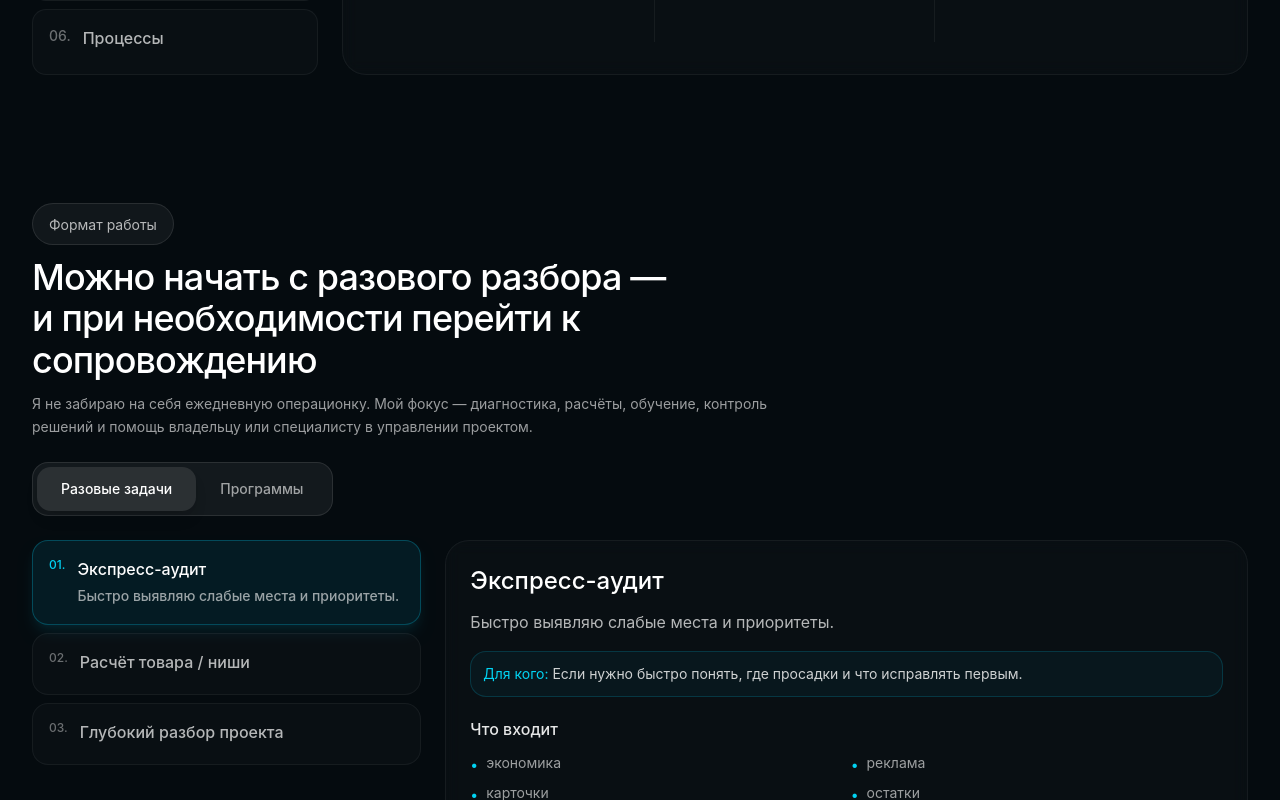
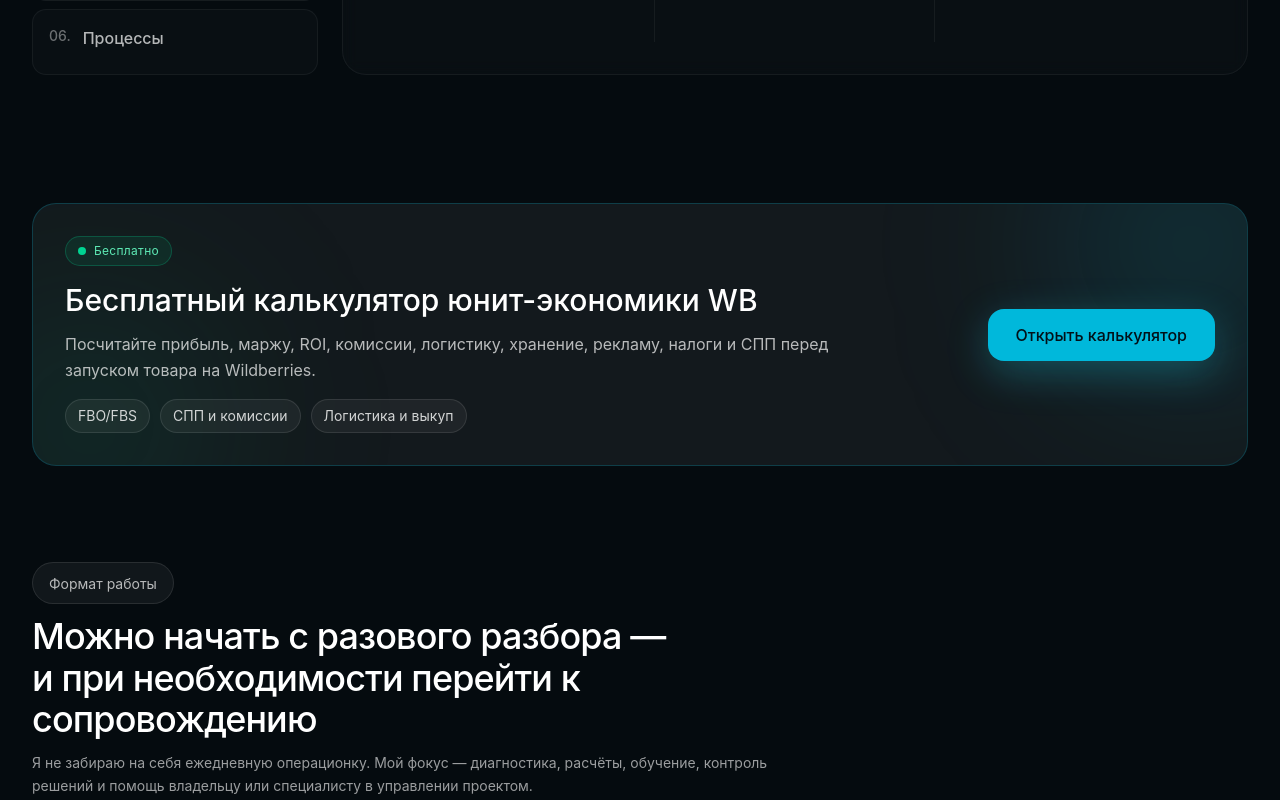
Before and after one commit to zubarevmarketplace/zubarevmarketplace.github.io, a React (Vite) app: page / in a window 1280 px wide. Shown: the part 2860-3660 px from the top of the page. Built offline with nearby package versions, Linux system fonts and the light colour scheme.

Commit message:
Fix calculator route matching for /calculator and legacy alias (#17)
* Fix calculator route matching for trailing slashes

* Add prominent WB calculator promo block on landing

```diff
--- a/src/app/App.tsx
+++ b/src/app/App.tsx
@@ -544,6 +544,48 @@ export default function App() {
         </div>
       </section>
 
+      {/* WB Calculator Promo Section */}
+      <section className="relative z-10 px-4 md:px-8 py-8 md:py-12 max-w-[1400px] mx-auto">
+        <div className="relative overflow-hidden rounded-3xl border border-cyan-400/20 bg-[#0B141C]/85 supports-[backdrop-filter]:bg-white/[0.06] p-5 md:p-8">
+          <div className="absolute -top-20 -right-16 w-60 h-60 bg-cyan-500/20 blur-[100px] rounded-full pointer-events-none" />
+          <div className="absolute -bottom-20 -left-16 w-60 h-60 bg-emerald-500/15 blur-[100px] rounded-full pointer-events-none" />
+
+          <div className="relative grid grid-cols-1 lg:grid-cols-[1fr_auto] gap-6 items-center">
+            <div className="space-y-4">
+              <div className="inline-flex items-center gap-2 px-3 py-1.5 rounded-full bg-emerald-500/10 border border-emerald-400/25">
+                <span className="w-2 h-2 rounded-full bg-emerald-400" />
+                <span className="text-xs text-emerald-300 tracking-wide">Бесплатно</span>
+              </div>
+
+              <div className="space-y-3">
+                <h3 className="text-2xl md:text-3xl leading-tight">
+                  Бесплатный калькулятор юнит-экономики WB
+                </h3>
+                <p className="text-sm md:text-base text-white/70 leading-relaxed max-w-3xl">
+                  Посчитайте прибыль, маржу, ROI, комиссии, логистику, хранение, рекламу, налоги и СПП перед запуском товара на Wildberries.
+                </p>
+              </div>
+
+              <ul className="flex flex-wrap gap-2.5 text-xs md:text-sm text-white/80">
+                <li className="px-3 py-1.5 rounded-full bg-white/5 border border-white/10">FBO/FBS</li>
+                <li className="px-3 py-1.5 rounded-full bg-white/5 border border-white/10">СПП и комиссии</li>
+                <li className="px-3 py-1.5 rounded-full bg-white/5 border border-white/10">Логистика и выкуп</li>
+              </ul>
+            </div>
+
+            <div className="relative">
+              <a
+                href="/calculator"
+                className="inline-flex items-center justify-center px-6 md:px-7 py-3.5 rounded-2xl bg-cyan-500 hover:bg-cyan-400 text-[#021018] font-medium transition-all shadow-[0_12px_40px_rgba(34,211,238,0.28)] hover:shadow-[0_16px_50px_rgba(34,211,238,0.34)]"
+                data-cta="calculator-promo"
+              >
+                Открыть калькулятор
+              </a>
+            </div>
+          </div>
+        </div>
+      </section>
+
       {/* Work Formats Section */}
       <section className="relative z-10 px-4 md:px-8 py-12 max-w-[1400px] mx-auto" id="formats">
         <div className="space-y-6">
--- a/src/main.tsx
+++ b/src/main.tsx
@@ -71,8 +71,12 @@ const detectWebViewSafeMode = () => {
 detectWebViewSafeMode();
 
 const WbCalculatorPage = React.lazy(() => import('./app/pages/WbCalculatorPage'));
+const normalizePathname = (pathname: string) => {
+  if (!pathname) return '/';
+  return pathname !== '/' && pathname.endsWith('/') ? pathname.slice(0, -1) : pathname;
+};
 const calculatorPaths = new Set(['/calculator', '/tools/wb-calculator']);
-const isCalculatorRoute = calculatorPaths.has(window.location.pathname);
+const isCalculatorRoute = calculatorPaths.has(normalizePathname(window.location.pathname));
 
 ReactDOM.createRoot(document.getElementById('root')!).render(
   <React.StrictMode>
```
